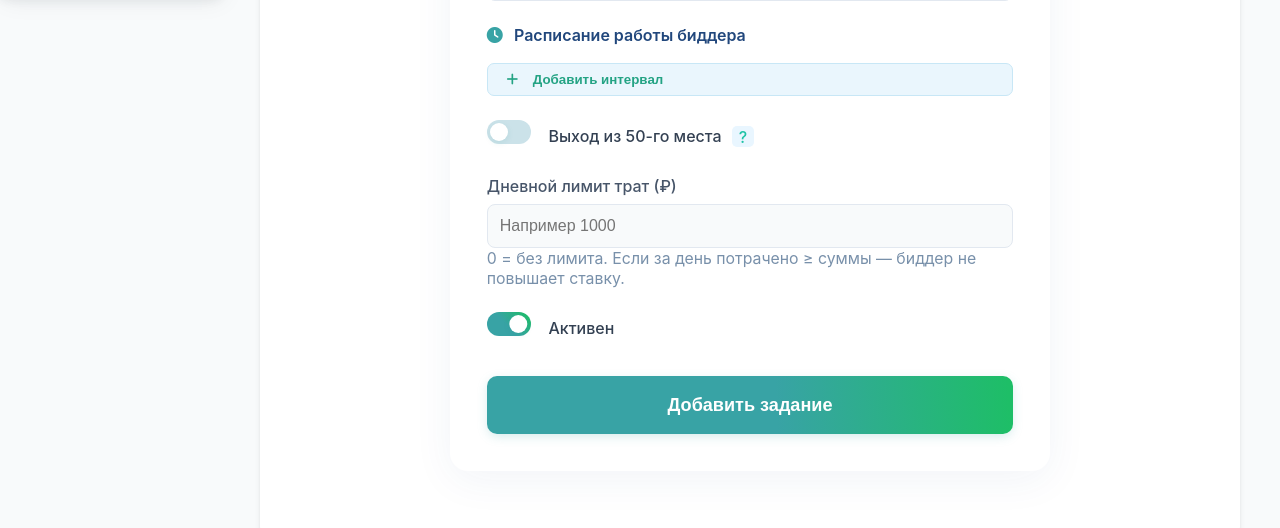
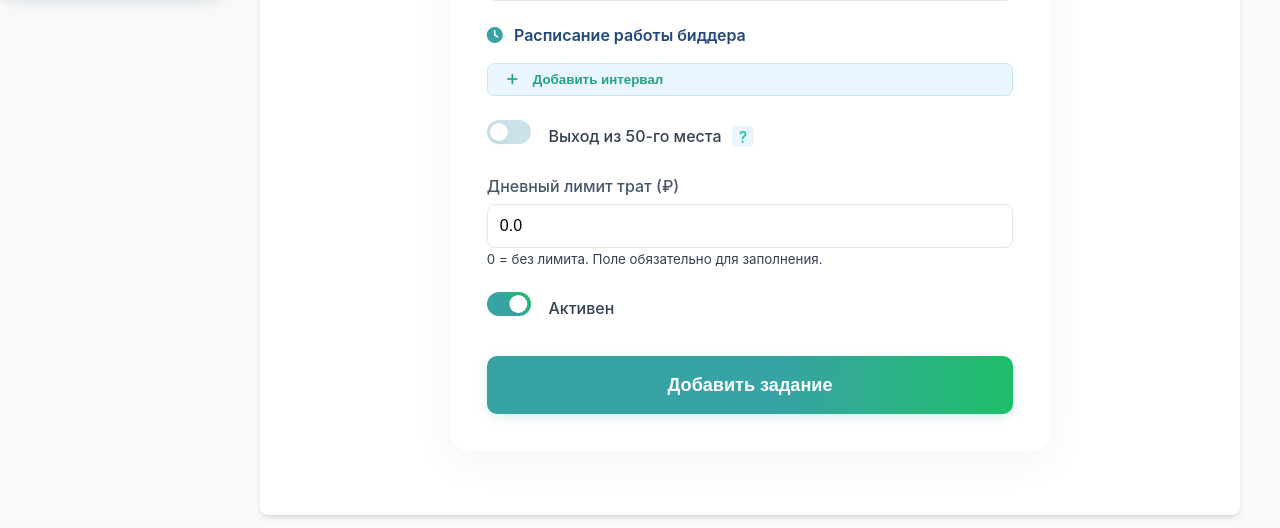
Before and after one commit to Affenshow/avito-bidder-django, a Django app: page /task/add/ in a window 1280 px wide. Shown: the part 800-1328 px from the top of the page. Run offline with Django 4.2, Linux system fonts and the light colour scheme; the visitor is signed in with stand-in values (Sample User, id 1); parts of the project's set-up code (start-up, migrations or seed data) failed here and were passed over; some libraries are stand-ins or nearby versions.

Commit message:
fix form.py

```diff
--- a/main_app/forms.py
+++ b/main_app/forms.py
@@ -32,15 +32,7 @@ class BiddingTaskForm(forms.ModelForm):
         widget=forms.Select(attrs={'class': 'form-control'})
     )
 
-# Новое поле: дневный лимит трат
-    daily_budget = forms.DecimalField(
-        max_digits=10,
-        decimal_places=2,
-        required=False,
-        label="Дневный лимит трат (₽)",
-        help_text="Если за день потрачено ≥ этой суммы — биддер не повышает ставку. 0 = без лимита",
-        widget=forms.NumberInput(attrs={'step': '1', 'placeholder': 'Например 1000'})
-    )
+
 
     class Meta:
         model = BiddingTask
@@ -88,3 +80,25 @@ class UserProfileForm(forms.ModelForm):
         # +++ ИЗМЕНЕНИЕ: Убираем отсюда avito_client_id и avito_client_secret +++
         # Теперь эта форма пустая, но мы ее оставим, вдруг понадобится для других полей
         fields = []
+
+daily_budget = forms.DecimalField(
+    max_digits=10,
+    decimal_places=2,
+    required=True,  # ← теперь обязательно
+    label="Дневный лимит трат (₽)",
+    help_text="0 = без лимита. Нельзя оставить пустым.",
+    widget=forms.NumberInput(attrs={
+        'step': '1',
+        'placeholder': 'Например 1000',
+        'min': '0',           # нельзя отрицательный
+        'value': '0'          # дефолтное значение в поле
+    })
+)
+
+def clean_daily_budget(self):
+    value = self.cleaned_data['daily_budget']
+    if value is None:
+        value = 0.00  # если пользователь стёр всё — ставим 0
+    if value < 0:
+        raise forms.ValidationError("Лимит не может быть отрицательным")
+    return value
--- a/main_app/templates/main_app/add_task.html
+++ b/main_app/templates/main_app/add_task.html
@@ -139,17 +139,34 @@
         {% endif %}
     </div>
 
-    <!-- Дневной лимит трат -->
+    <!-- Дневный лимит трат -->
 <div class="form-group">
-        <label for="{{ form.daily_budget.id_for_label }}">Дневной лимит трат (₽)</label>
-        {{ form.daily_budget|add_class:"nice-input" }}
-        <small class="text-muted d-block" style="color:#7890aa;font-size:.99em;">
-            0 = без лимита. Если за день потрачено ≥ суммы — биддер не повышает ставку.
+    <label for="{{ form.daily_budget.id_for_label }}">Дневный лимит трат (₽)</label>
+    {{ form.daily_budget }}
+    <small class="text-muted d-block">
+        0 = без лимита. Поле обязательно для заполнения.
     </small>
     {% if form.daily_budget.errors %}
         <div class="field-errors">{{ form.daily_budget.errors }}</div>
     {% endif %}
 </div>
+
+<!-- JS-защита от стирания поля -->
+<script>
+document.addEventListener('DOMContentLoaded', function() {
+    const budgetInput = document.getElementById('id_daily_budget');
+    budgetInput.addEventListener('input', function() {
+        if (this.value === '') {
+            this.value = '0';
+        }
+    });
+    budgetInput.addEventListener('blur', function() {
+        if (this.value === '' || isNaN(this.value)) {
+            this.value = '0';
+        }
+    });
+});
+</script>
 
     <!-- Современный тумблер “Активен” -->
     <div class="form-group form-group-toggle" style="display:flex;align-items:center;gap:1.1em;">
```
Lines whose indentation alone changed are shown as unchanged.
